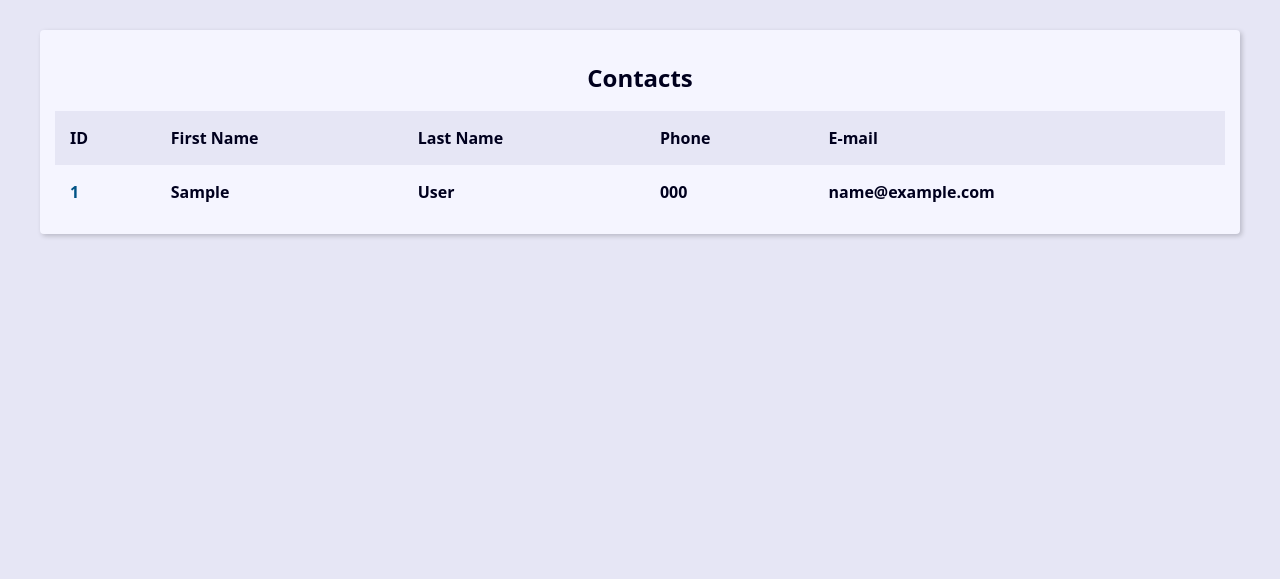
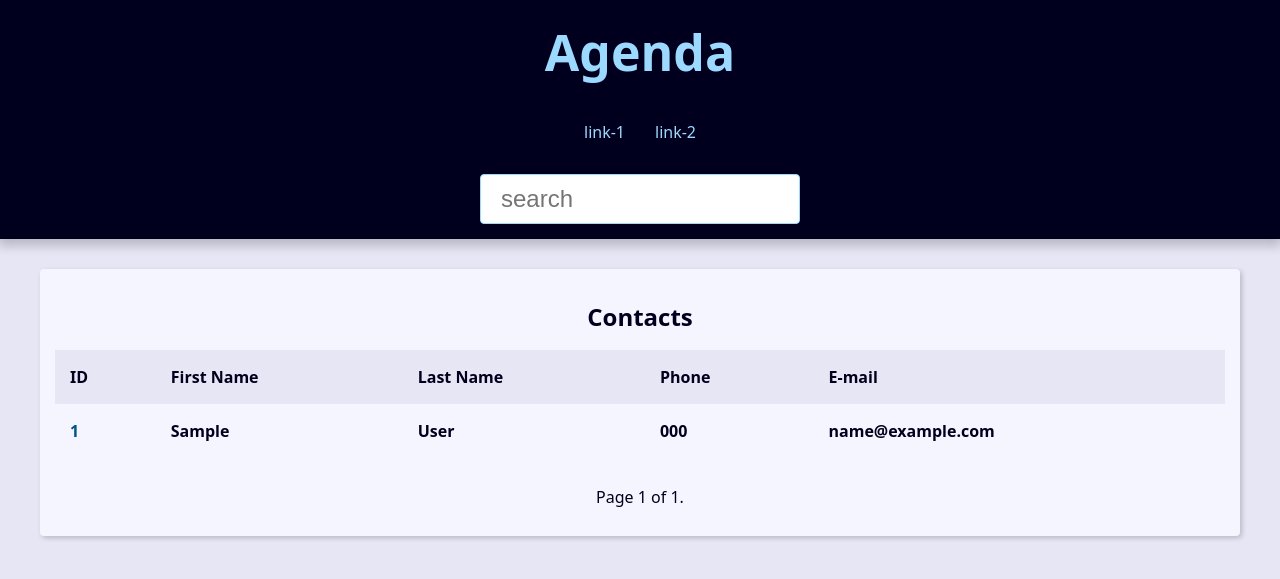
Before and after one commit to Hericlys/agenda-django, a Django app: page / in a window 1280 px wide. Shown: the top 579 px of the page. Run offline with Django 4.2, Linux system fonts and the light colour scheme; tables that the repository leaves empty hold one stand-in row (values such as "Sample post"); lists and menus that the app fills with data are empty.

Commit message:
add parciais e a paginação

```diff
--- a/base_templates/global/base.html
+++ b/base_templates/global/base.html
@@ -1,17 +1,16 @@
-{% load static %}
 <!doctype html>
-<html lang="en">
+<html lang="pt-BR">
 <head>
-    <meta charset="UTF-8">
-    <meta name="viewport"
-          content="width=device-width, user-scalable=no, initial-scale=1.0, maximum-scale=1.0, minimum-scale=1.0">
-    <meta http-equiv="X-UA-Compatible" content="ie=edge">
-    <title>Document</title>
-    <link rel="stylesheet" href="{% static 'global/css/style.css' %}">
+    {% include 'global/partials/_head.html' %}
 </head>
 <body>
+
+    {% include 'global/partials/_header.html' %}
+
     <main class="content">
         {% block 'content' %}{% endblock %}
+        {% include 'global/partials/_pagination.html' %}
     </main>
+
 </body>
 </html>
--- /dev/null
+++ b/base_templates/global/partials/_head.html
@@ -0,0 +1,7 @@
+{% load static %}
+<meta charset="UTF-8">
+<meta name="viewport"
+      content="width=device-width, user-scalable=no, initial-scale=1.0, maximum-scale=1.0, minimum-scale=1.0">
+<meta http-equiv="X-UA-Compatible" content="ie=edge">
+<title>{{ site_title }}Agenda</title>
+<link rel="stylesheet" href="{% static 'global/css/style.css' %}">
--- /dev/null
+++ b/base_templates/global/partials/_header.html
@@ -0,0 +1,26 @@
+<header class="header">
+    <h1 class="header-heading">
+        <a href="{% url 'contact:index' %}" class="header-link">
+            Agenda
+        </a>
+    </h1>
+    <nav class="menu">
+        <ul class="menu-list">
+            <li class="menu-item">
+                <a href="" class="menu-link">link-1</a>
+            </li>
+            <li class="menu-item">
+                <a href="" class="menu-link">link-2</a>
+            </li>
+        </ul>
+    </nav>
+    <div class="search">
+        <form action="{% url 'contact:search' %}" method='GET'>
+            <input type="search"
+            class="search-input"
+            placeholder="search"
+            id="search" name="q"
+            value="{{ request.GET.q.strip }}">
+        </form>
+    </div>
+</header>
--- /dev/null
+++ b/base_templates/global/partials/_pagination.html
@@ -0,0 +1,19 @@
+{% if page_obj %}
+    <div class="pagination">
+        <span class="step-links">
+            {% if page_obj.has_previous %}
+                <a href="?page=1&q={{ request.GET.q.strip }}">&laquo; first</a>
+                <a href="?page={{ page_obj.previous_page_number }}&q={{ request.GET.q.strip }}">previous</a>
+            {% endif %}
+
+            <span class="current">
+                Page {{ page_obj.number }} of {{ page_obj.paginator.num_pages }}.
+            </span>
+
+            {% if page_obj.has_next %}
+                <a href="?page={{ page_obj.next_page_number }}&q={{ request.GET.q.strip }}">next</a>
+                <a href="?page={{ page_obj.paginator.num_pages }}&q={{ request.GET.q.strip }}">last &raquo;</a>
+            {% endif %}
+        </span>
+    </div>
+{% endif %}
--- a/contact/admin.py
+++ b/contact/admin.py
@@ -23,11 +23,11 @@ class ContactAdmin(admin.ModelAdmin):
 
     search_fields = (
         'id', 'first_name', 'last_name', 'phone',
-        'email', 'created_date', 'category',
+        'email', 'created_date',
     )
 
     list_editable = ('show', )
-    list_max_show_all = 50
+    list_per_page = 20
 
 
 @admin.register(models.Category)
@@ -36,4 +36,4 @@ class CategoryAdmin(admin.ModelAdmin):
     list_display_links = ('id', 'name',)
     ordering = ('-id',)
     search_fields = ('name',)
-    list_max_show_all = 50
+    list_per_page = 20
--- a/contact/templates/contact/index.html
+++ b/contact/templates/contact/index.html
@@ -2,6 +2,7 @@
 
 
 {% block 'content' %}
+    {% if page_obj %}
         <div class="responsive-table">
             <table class="contacts-table">
 
@@ -20,10 +21,10 @@
                 </thead>
 
                 <tbody>
-                {% for contact in contacts %}
+                    {% for contact in page_obj %}
                         <tr class="table-row">
                             <th class="table-cel">
-                            <a class="table-link" href="{{ contact.id }}">{{ contact.id }}</a>
+                                <a class="table-link" href="{% url 'contact:contact' contact.id %}">{{ contact.id }}</a>
                             </th>
                             <th class="table-cel">{{ contact.first_name }}</th>
                             <th class="table-cel">{{ contact.last_name }}</th>
@@ -35,4 +36,11 @@
 
             </table>
         </div>
+    {% else %}
+        <div class="single-contact">
+            <h1 class="single-contact-name">
+                Nenhum contato encontrado.
+            </h1>
+        </div>
+    {% endif %}
 {% endblock %}
--- a/contact/urls.py
+++ b/contact/urls.py
@@ -1,8 +1,13 @@
 from django.urls import path
 from . import views
 
+app_name = 'contact'
+
 
 urlpatterns = [
-    path('<int:contact_id>/', views.contact, name='contact'),
     path('', views.index, name='index'),
+    path('search/', views.search, name='search'),
+
+    # contact ( CRUD )
+    path('contact/<int:contact_id>/', views.contact, name='contact'),
 ]
--- a/contact/views/contact_views.py
+++ b/contact/views/contact_views.py
@@ -1,20 +1,66 @@
-from django.shortcuts import render
+from django.shortcuts import render, get_object_or_404, redirect
+from django.core.paginator import Paginator
+from django.db.models import Q
 from contact.models import Contact
 
 
+
 def index(request):
-    contacts = Contact.objects.filter(show=True).order_by('-id')[:10]
+    contacts = Contact.objects.filter(show=True).order_by('-id')
+    paginator = Paginator(contacts, 10)
+    page_number = request.GET.get('page')
+    page_obj = paginator.get_page(page_number)
+
+    context = {
+        'page_obj': page_obj,
+        'site_title': 'Contatos - ',
+    }
     return render(
         request,
         'contact/index.html',
-        {'contacts': contacts}
+        context
     )
 
 
 def contact(request, contact_id):
-    single_contact = Contact.objects.get(pk=contact_id)
+
+    single_contact = get_object_or_404(Contact, pk=contact_id, show=True)
+    site_title = f"{single_contact.first_name} {single_contact.last_name} - "
+
+    context = {
+        'contact': single_contact,
+        'site_title': site_title,
+    }
     return render(
         request,
         'contact/contact.html',
-        {'contact': single_contact}
+        context
     )
+
+
+def search(request):
+    search_value = request.GET.get('q', '').strip()
+    if search_value == '':
+        return redirect('contact:index')
+    contacts = Contact.objects \
+        .filter(show=True)\
+        .filter(
+        Q(first_name__icontains=search_value) |
+        Q(last_name__icontains=search_value) |
+        Q(phone__icontains=search_value) |
+        Q(email__icontains=search_value)
+    ).order_by('-id')
+
+    paginator = Paginator(contacts, 10)
+    page_number = request.GET.get('page')
+    page_obj = paginator.get_page(page_number)
+
+    context = {
+        'page_obj': page_obj,
+        'site_title': 'Contatos - ',
+    }
+    return render(
+        request,
+        'contact/index.html',
+        context
+    )
```
Also changed, not shown: contact/migrations/0001_initial.py (added), contact/migrations/0002_alter_contact_description_alter_contact_email_and_more.py (added), contact/migrations/0003_category_contact_category.py (added), contact/migrations/0004_alter_category_options.py (added), contact/migrations/0005_contact_owner.py (added), media/pictures/2023/05/self.jpg (added). Lines whose indentation alone changed are shown as unchanged.
